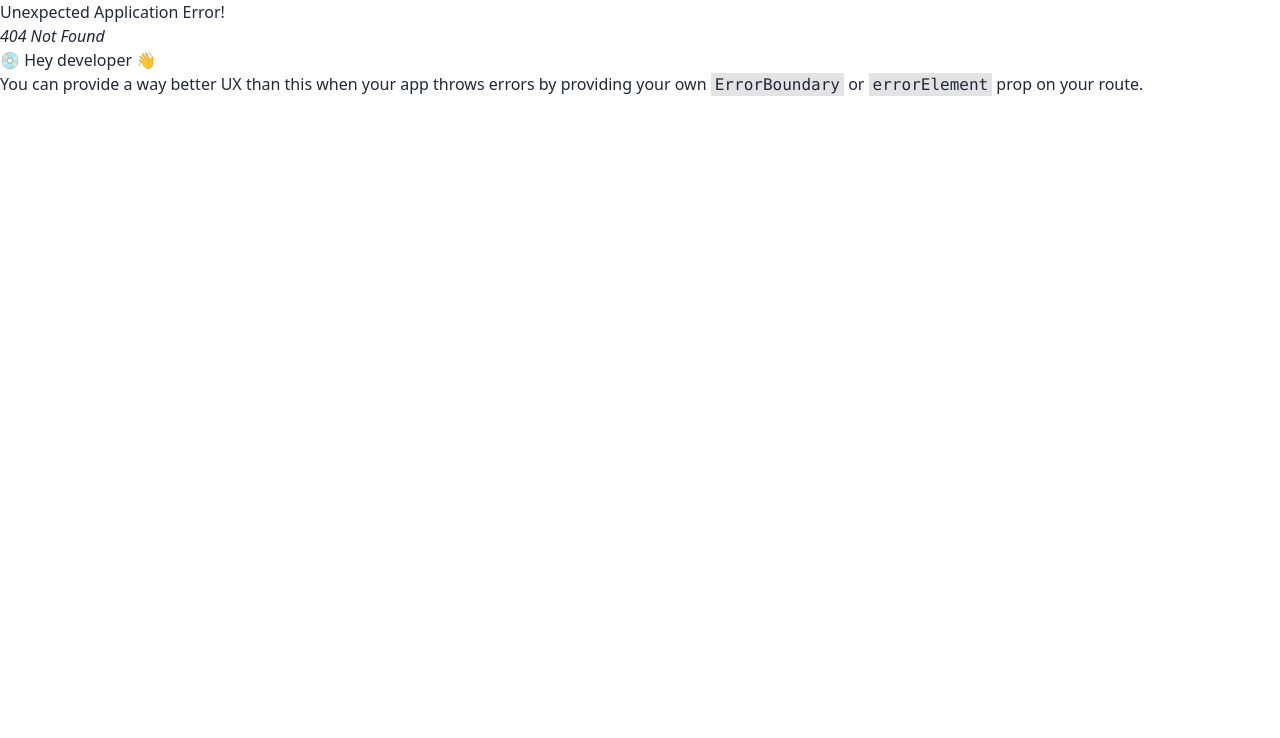
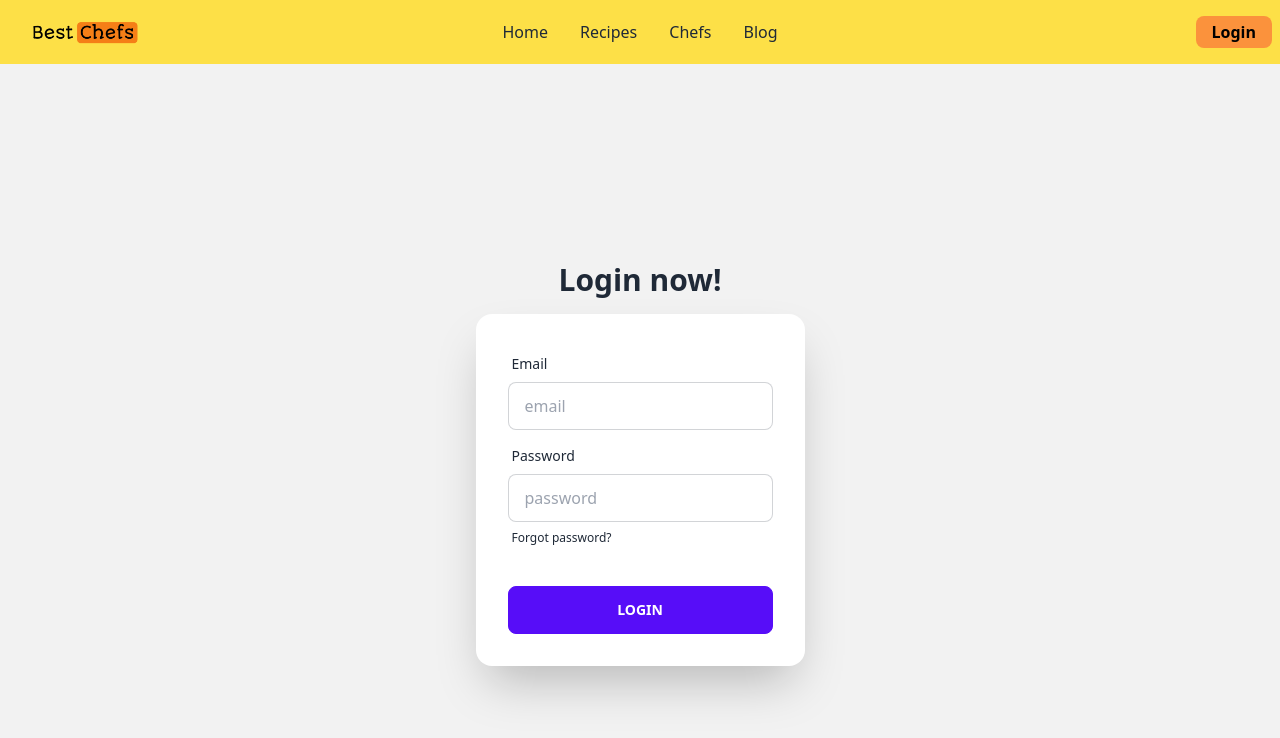
Before and after one commit to mthtitumir/best-chefs-client, a React (Vite) app: page /login in a window 1280 px wide. Before the commit this address had no page. Shown: the top 738 px of the page. Built offline with nearby package versions, Linux system fonts and the light colour scheme.

Commit message:
loginlayout set up

```diff
--- a/src/layouts/LoginLayout.jsx
+++ b/src/layouts/LoginLayout.jsx
@@ -1,9 +1,13 @@
 import React from 'react';
+import Login from '../pages/Login/Login/Login';
+import NavBar from '../pages/Shared/Headeer/NavBar/NavBar';
+import { Outlet } from 'react-router-dom';
 
 const LoginLayout = () => {
     return (
         <div>
-            This is login
+            <NavBar></NavBar>
+            <Outlet></Outlet>
         </div>
     );
 };
--- /dev/null
+++ b/src/pages/Login/Login/Login.jsx
@@ -0,0 +1,38 @@
+import React from 'react';
+
+const Login = () => {
+    return (
+        <div className="hero min-h-screen bg-base-200">
+            <div className="hero-content flex-col">
+                <div className="text-center">
+                    <h1 className="text-3xl font-bold">Login now!</h1>
+                </div>
+                <div className="card flex-shrink-0 w-full max-w-sm shadow-2xl bg-base-100">
+                    <div className="card-body">
+                        <div className="form-control">
+                            <label className="label">
+                                <span className="label-text">Email</span>
+                            </label>
+                            <input type="text" placeholder="email" className="input input-bordered" />
+                        </div>
+                        <div className="form-control">
+                            <label className="label">
+                                <span className="label-text">Password</span>
+                            </label>
+                            <input type="text" placeholder="password" className="input input-bordered" />
+                            <label className="label">
+                                <a href="#" className="label-text-alt link link-hover">Forgot password?</a>
+                            </label>
+                        </div>
+                        <div className="form-control mt-6">
+                            <button className="btn btn-primary">Login</button>
+                        </div>
+                    </div>
+                </div>
+            </div>
+        </div>
+
+    );
+};
+
+export default Login;
--- /dev/null
+++ b/src/pages/Login/Register/Register.jsx
@@ -0,0 +1,11 @@
+import React from 'react';
+
+const Register = () => {
+    return (
+        <div>
+            <h2>Please Register</h2>
+        </div>
+    );
+};
+
+export default Register;
--- a/src/pages/Shared/Headeer/NavBar/NavBar.jsx
+++ b/src/pages/Shared/Headeer/NavBar/NavBar.jsx
@@ -1,5 +1,6 @@
 import React from 'react';
 import logo from '../../../../assets/logo-bc.png'
+import { Link } from 'react-router-dom';
 
 const NavBar = () => {
     return (
@@ -10,24 +11,26 @@ const NavBar = () => {
                         <svg xmlns="http://www.w3.org/2000/svg" className="h-5 w-5" fill="none" viewBox="0 0 24 24" stroke="currentColor"><path strokeLinecap="round" strokeLinejoin="round" strokeWidth="2" d="M4 6h16M4 12h8m-8 6h16" /></svg>
                     </label>
                     <ul tabIndex={0} className="menu menu-compact dropdown-content mt-3 p-2 shadow bg-base-100 rounded-box w-52">
-                        <li><a>Home</a></li>
-                        <li><a>Recipes</a></li>
-                        <li><a>Chefs</a></li>
-                        <li><a>Blog</a></li>
+                        <li><Link>Home</Link></li>
+                        <li><Link>Recipes</Link></li>
+                        <li><Link>Chefs</Link></li>
+                        <li><Link>Blog</Link></li>
+
                     </ul>
                 </div>
                 <a className="btn btn-ghost normal-case text-xl"><img className='h-8' src={logo} alt="" /></a>
             </div>
             <div className="navbar-center hidden lg:flex">
                 <ul className="menu menu-horizontal px-1">
-                    <li><a>Home</a></li>
-                    <li><a>Recipes</a></li>
-                    <li><a>Chefs</a></li>
-                    <li><a>Blog</a></li>
+                    <li><Link>Home</Link></li>
+                    <li><Link>Recipes</Link></li>
+                    <li><Link>Chefs</Link></li>
+                    <li><Link>Blog</Link></li>
+
                 </ul>
             </div>
             <div className="navbar-end">
-                <a className="btn bg-orange-400">Login</a>
+                <Link to='login' className="px-4 py-1 rounded-lg font-semibold text-black bg-orange-400">Login</Link>
             </div>
         </div>
     );
--- /dev/null
+++ b/src/provider/AuthProvider.jsx
@@ -0,0 +1,12 @@
+import React from 'react';
+
+
+const AuthProvider = () => {
+    return (
+        <div>
+
+        </div>
+    );
+};
+
+export default AuthProvider;
--- /dev/null
+++ b/src/routes/PrivateRoot.jsx
@@ -0,0 +1,11 @@
+import React from 'react';
+
+const PrivateRoot = ({children}) => {
+    return (
+        <div>
+
+        </div>
+    );
+};
+
+export default PrivateRoot;
```
Also changed, not shown: src/routes/Routes.jsx (+17 -0 lines).
